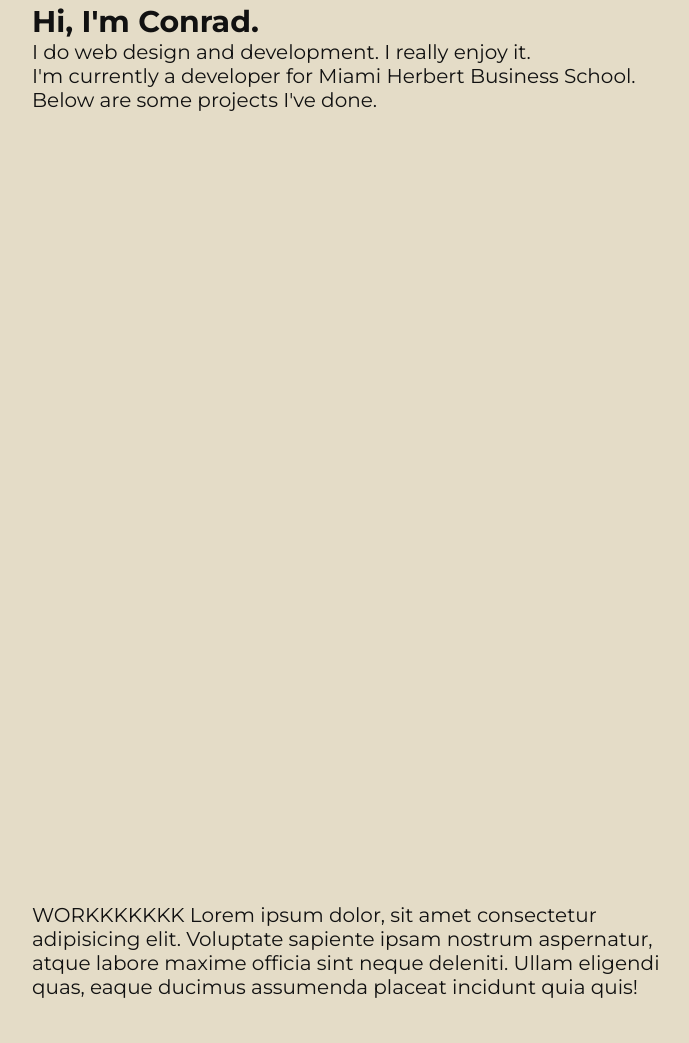
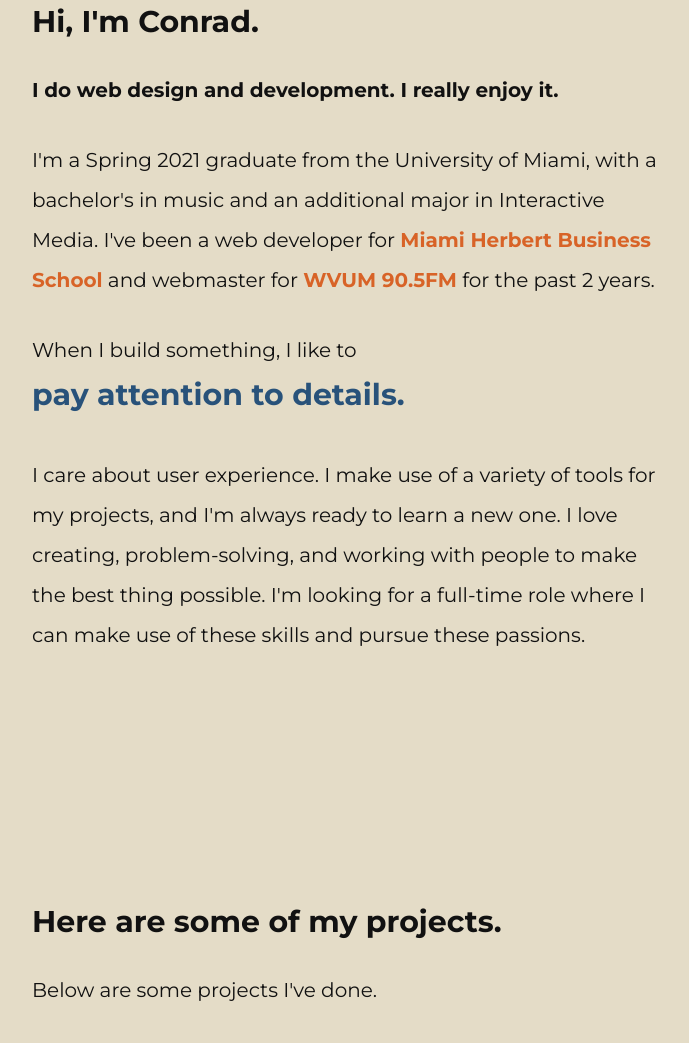
Before and after one commit to bryantconrad/bryantconrad.github.io, a plain HTML site: page index.html in a window 1280 px wide. Shown: the part 897-1940 px from the top of the page, without its empty margins (352-1041 px from the left). Drawn offline with nearby package versions, Linux system fonts and the light colour scheme.

Commit message:
write about section

```diff
--- a/assets/script.js
+++ b/assets/script.js
@@ -1,24 +1,6 @@
 $(document).ready(function () {
 
     $('#project-links').hide();
-
-    const animateCSS = (element, animation, prefix = 'animate__') =>
-  // We create a Promise and return it
-  new Promise((resolve, reject) => {
-    const animationName = `${prefix}${animation}`;
-    const node = document.querySelector(element);
-
-    node.classList.add(`${prefix}animated`, animationName);
-
-    // When the animation ends, we clean the classes and resolve the Promise
-    function handleAnimationEnd(event) {
-      event.stopPropagation();
-      node.classList.remove(`${prefix}animated`, animationName);
-      resolve('Animation ended');
-    }
-
-    node.addEventListener('animationend', handleAnimationEnd, {once: true});
-  });
 
     //set up waypoints
     var active = 'active-nav';
@@ -69,13 +51,55 @@ $(document).ready(function () {
                 $('#project-links').show(100);
             } else {
                 $('#project-links').hide(100);
-        }
-    },
+            }
+        },
         offset: '60%'
     })
-
 
     //reset scroll on refresh
     // history.scrollRestoration = 'manual';
 
+    var quotes = [
+        'try new things.',
+        'learn.',
+        'improve.',
+        'iterate.',
+        'optimize.',
+        'take pride in it.',
+        'have fun.',
+        'experiment.',
+        'solve problems.',
+        'collaborate.',
+        'reflect.',
+        'innovate.',
+        'test.',
+        're-test.',
+        'communicate.',
+        'explore.',
+        'plan.',
+        'brainstorm.',
+        'ideate.',
+        'deliberate.',
+        'make it different.',
+        'make something new.',
+        'pay attention to details.',
+        'care.',
+        'program.',
+        'get inspired.',
+        'find new ideas.',
+        'put together different ideas.',
+        'start over.'
+    ]
+
+    var randomInput = function(){
+        var randomNumber = Math.floor(Math.random() * (quotes.length));
+        $('#random-output').html(quotes[randomNumber]);
+    }
+
+    randomInput();
+
+    $('#random-output').hover(function(){
+        randomInput();
+    })
+
 })
--- a/assets/style.css
+++ b/assets/style.css
@@ -10,6 +10,7 @@
   --main-color: #28527a;
   --background-color: #e4dcc7;
   --accent-color: #59c9a6;
+  --accent-color-dark: #37A985;
   --accent-color-2: #D86327;
   --text-color: #111;
 }
@@ -28,6 +29,7 @@ body {
   background-color: var(--background-color);
 }
 
+/* splash screen styles */
 #letters-grid,
 #name-grid {
   display: grid;
@@ -66,7 +68,7 @@ body {
 }
 
 
-/* creating the circles */
+/* creating circles for animation/logo */
 .circle-container {
   width: 100px;
   height: 100px;
@@ -280,24 +282,6 @@ nav {
   animation-delay: var(--delay-third);
 }
 
-/* main content */
-#spacer {
-  height: 10vh;
-  width: 100%;
-  position: absolute;
-  z-index: 1;
-}
-
-.text-section {
-  margin: auto 30vw;
-  position: relative;
-  top: 100vh;
-  min-height: 100vh;
-  width: min(800px, 50%);
-  padding-top: 100px;
-  font-size: 20px;
-  color: var(--text-color);
-}
 
 /* nav styling */
 nav {
@@ -323,6 +307,27 @@ nav a {
   z-index: 3;
 }
 
+#spacer {
+  height: 10vh;
+  width: 100%;
+  position: absolute;
+  z-index: 1;
+}
+
+
+/* waypoint alterations to nav */
+.side-nav {
+  flex-flow: column nowrap;
+  position: fixed;
+  top: 40vh;
+  text-align: left;
+  align-items: flex-start;
+  margin: auto;
+  margin-left: max(10vw, 30px);
+  animation: fadeInDown var(--anim-name-length) backwards, bounceInDown 0.5s;
+  animation-delay: 0s, 0s;
+}
+
 #project-links {
   display: flex;
   flex-flow: column;
@@ -337,18 +342,6 @@ nav a {
   padding-top: 10px;
 }
 
-/* waypoint alterations to nav */
-.side-nav {
-  flex-flow: column nowrap;
-  position: fixed;
-  top: 40vh;
-  text-align: left;
-  align-items: flex-start;
-  margin: auto;
-  margin-left: max(10vw, 30px);
-  animation: fadeInDown var(--anim-name-length) backwards, bounceInDown 0.5s;
-  animation-delay: 0s, 0s;
-}
 
 /* nav underline */
 .active-nav,
@@ -361,6 +354,8 @@ nav a:hover {
   width: auto;
 }
 
+
+/* style and animate logo */
 .logo {
   width: 50px;
   position: fixed;
@@ -379,9 +374,61 @@ nav a:hover {
 }
 
 
+/* main content */
+.text-section {
+  margin: auto 30vw;
+  position: relative;
+  top: 100vh;
+  min-height: 100vh;
+  width: min(800px, 50%);
+  padding-top: 100px;
+  font-size: 20px;
+  color: var(--text-color);
+}
 
-/* alternate underline animation
-  nav a::before {
+.text-section h2 {
+  padding-bottom: 30px;
+}
+
+.subheading {
+  font-weight: 700;
+}
+
+.text-section p {
+  padding-bottom: 30px;
+  line-height: 2em;
+}
+
+.text-section p a {
+  text-decoration: none;
+  color: var(--accent-color-2);
+  position: relative;
+  font-weight: 700;
+}
+
+#random-output-lead {
+  padding-bottom: 10px;
+  font-weight: 400;
+}
+
+#random-output {
+  font-size: 1.5em;
+  font-weight: 700;
+  color: var(--main-color);
+  margin-top: -15px;
+}
+
+#random-output:hover {
+  color: var(--accent-color-dark);
+}
+
+
+
+/* .text-section p a:hover{
+  color: var(--accent-color-2);
+}
+
+.text-section > p > a::before {
   content: "";
   position: absolute;
   width: 100%;
@@ -394,7 +441,7 @@ nav a:hover {
   transition: all 0.3s ease-in-out 0s;
 }
 
-nav a:hover::before {
+.text-section p a:hover::before {
   visibility: visible;
   transform: scaleX(1);
 } */
--- a/index.html
+++ b/index.html
@@ -15,10 +15,10 @@
         <nav>
             <a class="links" id="link-about" href="#about">about</a>
             <a class="links" id="link-work" href="#work">work</a>
-                <div id="project-links">
-                    <a href="#wvum">WVUM</a>
-                    <a href="#geomuse">GeoMuse</a>
-                </div>
+            <div id="project-links">
+                <a href="#wvum">WVUM</a>
+                <a href="#geomuse">GeoMuse</a>
+            </div>
             <a class="links" id="link-contact" href="#contact">contact</a>
         </nav>
     </div>
@@ -56,24 +56,42 @@
             <h2>
                 Hi, I'm Conrad.
             </h2>
-            <p>
+            <p class="subheading">
                 I do web design and development. I really enjoy it.
             </p>
             <p>
-                I'm currently a developer for Miami Herbert Business School.
+                I'm a Spring 2021 graduate from the University of Miami, with a bachelor's in music and an additional major in Interactive Media. I've been a web developer for <a class="underline" href="https://herbert.miami.edu/" target="_blank">Miami Herbert Business School</a> and webmaster for <a class="underline" href="https://www.wvum.org/" target="_blank">WVUM 90.5FM</a> for the past 2 years.
+            </p>
+            <p id="random-output-lead">
+                When I build something, I like to
+            </p>
+            <p id="random-output">
             </p>
             <p>
-                Below are some projects I've done.
+                I care about user experience. I make use of a variety of tools for my projects, and I'm always ready to learn a new one. I love creating, problem-solving, and working with people to make the best thing possible. I'm looking for a full-time role where I can make use of these skills and pursue these passions.
             </p>
         </section>
 
         <section class="text-section" id="work">
+            <h2>
+                Here are some of my projects.
+            </h2>
             <p>
-                WORKKKKKKK Lorem ipsum dolor, sit amet consectetur adipisicing elit. Voluptate sapiente ipsam nostrum
-                aspernatur, atque labore maxime officia sint neque deleniti. Ullam eligendi quas, eaque ducimus
-                assumenda placeat incidunt quia quis!
+                Below are some projects I've done.
             </p>
+            <!-- <div class="scrolling-wrapper">
+            <div class="card"><h2>Card</h2></div>
+            <div class="card"><h2>Card</h2></div>
+            <div class="card"><h2>Card</h2></div>
+            <div class="card"><h2>Card</h2></div>
+            <div class="card"><h2>Card</h2></div>
+            <div class="card"><h2>Card</h2></div>
+            <div class="card"><h2>Card</h2></div>
+            <div class="card"><h2>Card</h2></div>
+            <div class="card"><h2>Card</h2></div>
+            </div> -->
         </section>
+
 
         <section class="text-section" id="contact">
             <p>
@@ -85,9 +103,8 @@
     </div>
 
     <script type="text/javascript" src="https://code.jquery.com/jquery-3.6.0.min.js"></script>
-    <!-- <script type="text/javascript" src="https://cdnjs.cloudflare.com/ajax/libs/gsap/1.18.0/TweenMax.min.js"></script> -->
-    <script type="text/javascript" src="assets/jquery.waypoints.min.js"></script>
-    <script type="text/javascript" src="assets/script.js"></script>
+    <script type="text/javascript" src="./assets/jquery.waypoints.min.js"></script>
+    <script type="text/javascript" src="./assets/script.js"></script>
 
 </body>
 
```
